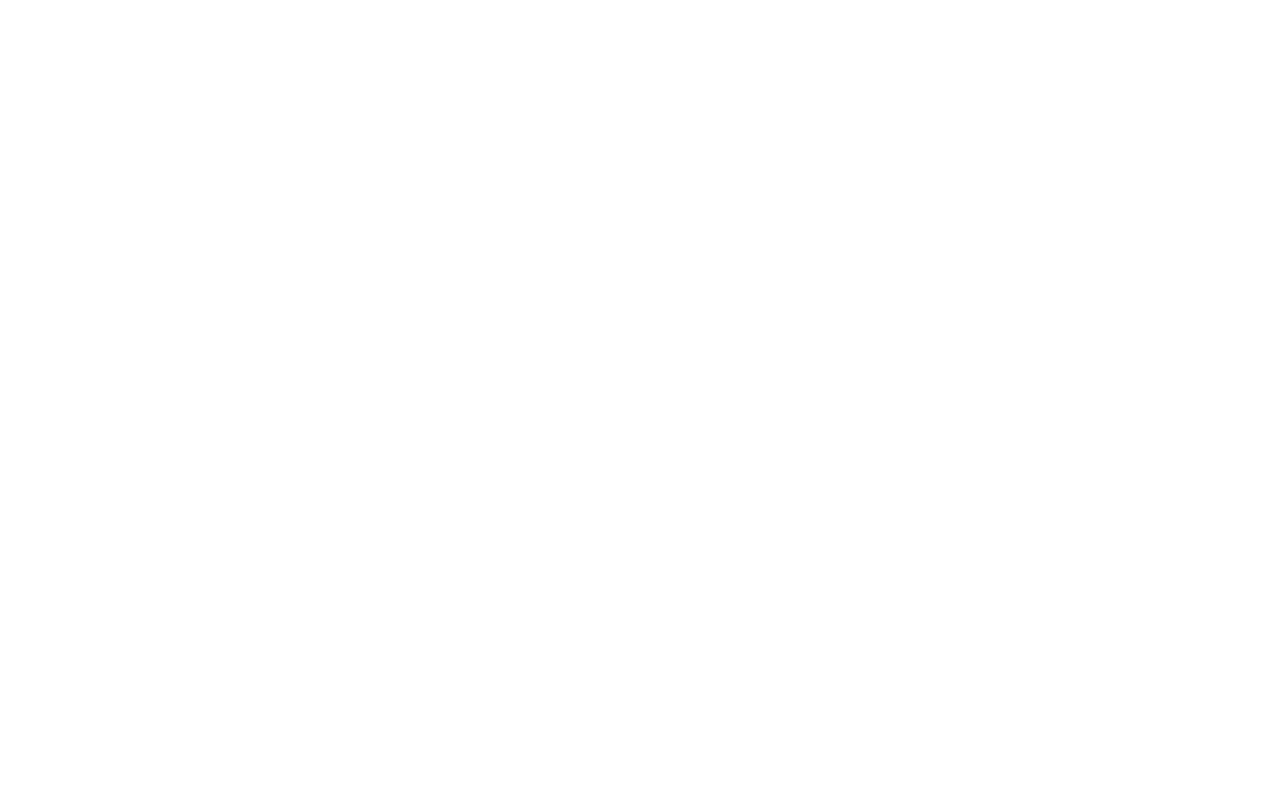
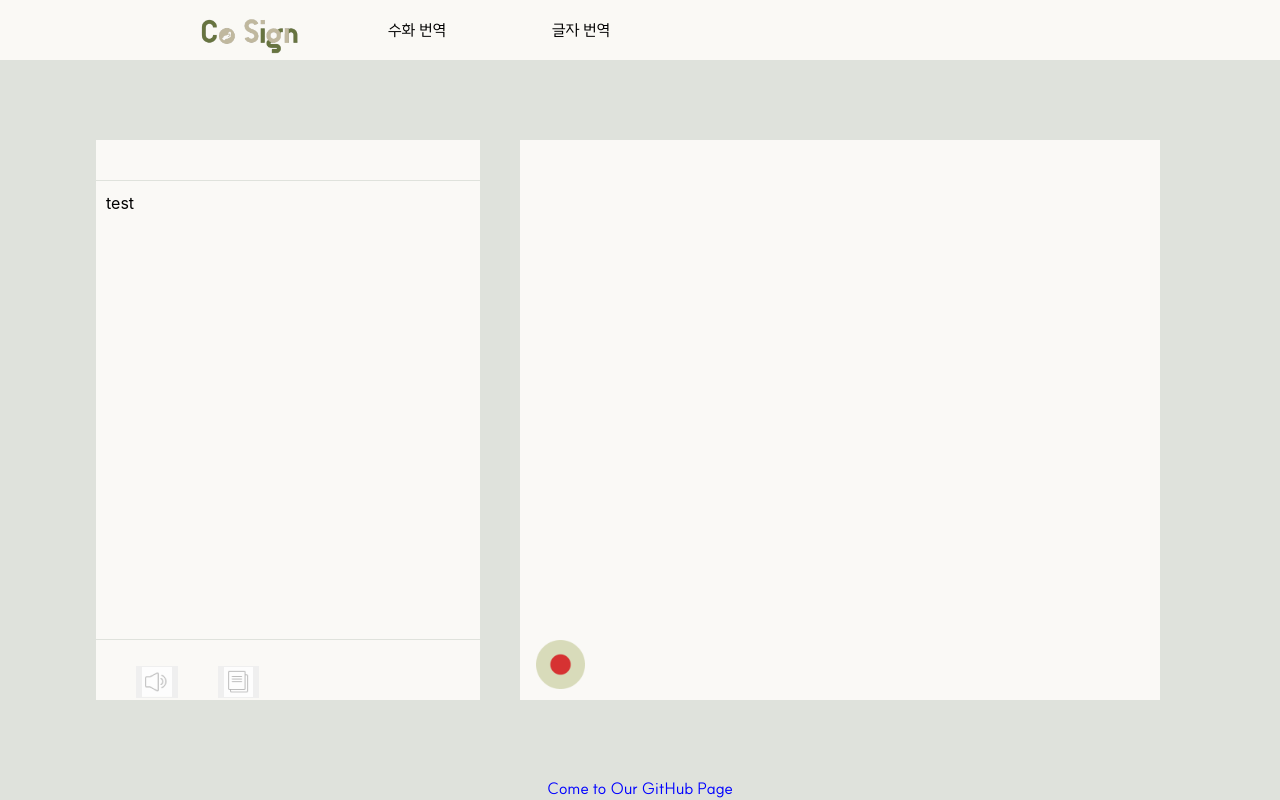
Before and after one commit to five-potatoes/front-end, a React (Create React App) app: page /TextTranslator in a window 1280 px wide. Before the commit this address had no page. Built offline with nearby package versions, Linux system fonts and the light colour scheme; no server answers.

Commit message:
ui body div위치 고정
ㅇ

```diff
--- a/src/App.js
+++ b/src/App.js
@@ -9,7 +9,7 @@
   return (
     <Routes>
       <Route path='/' element={<SignToText />} />
-      <Route path='/Text' element={<TextToSign />} />
+      <Route path='/TextTranslator' element={<TextToSign />} />
     </Routes>
   );
 }
--- a/src/component/Home/Header.js
+++ b/src/component/Home/Header.js
@@ -2,15 +2,37 @@
 import styles from '../styles/Header.module.css'
 import { useNavigate } from "react-router-dom";
 
+const Header = () => {
+    const movePage = useNavigate();
+    const goToSign = () => movePage('/');
+    const goToText = () => movePage('/TextTranslator');
+
+    /*const [currentClick, setCurrentClick] = React.useState(null);
+
+    const GetClick = (e) =>{
+        setCurrentClick(e.target.id);
+    };
+
+    React.useEffect(
+        (e) => {
+            if (currentClick != null){
+                let current = document.getElementById(currentClick);
+                current.style.color = "black";
+                current.style.borderBottom = "2px solid";
+                current.style.borderBottomColor = "#1c28f4"
+            }
+            [currentClick]
+        }
+    );*/
 
 
-const Header = () => {
+
     return (
         <header className={styles.test}>
             <div>
-                <img src="logo.png" alt="logo" className={styles.logo} width={100}/>
-                <button className={styles.headbtn}>수화 번역</button>
-                <button className={styles.headbtn}>글자 번역</button>
+                <img src="logo.png" alt="logo" className={styles.logo} width={100} />
+                <button className={styles.headbtn} onClick={goToSign}>수화 번역</button>
+                <button className={styles.headbtn} onClick={goToText}>글자 번역</button>
             </div>
         </header>
     )
--- a/src/component/Home/SignToText.js
+++ b/src/component/Home/SignToText.js
@@ -1,13 +1,12 @@
 import React from "react";
 import { useEffect, useState } from "react";
-import styles from '../styles/Body.module.css'
+import styles from '../styles/SignToText.module.css'
 import Footer from "./Footer";
 import Header from "./Header";
 import Translator from '../function/Translator'
 import TextToSpeak from "../function/TextToSpeak";
 import CopyToClipboard from "react-copy-to-clipboard";
 import Webcam from "../function/Webcam";
-//https://stickode.tistory.com/663
 
 const SignToText = () => {
 
--- a/src/component/Home/TextToSign.js
+++ b/src/component/Home/TextToSign.js
@@ -1,29 +1,53 @@
 import React from "react";
+import { useEffect, useState } from "react";
+import styles from '../styles/TextToSign.module.css'
 import Footer from "./Footer";
 import Header from "./Header";
 import Translator from '../function/Translator'
-// import styles from '../styles/Body.module.css'
+import TextToSpeak from "../function/TextToSpeak";
+import CopyToClipboard from "react-copy-to-clipboard";
+import Webcam from "../function/Webcam";
 
 const TextToSign = () => {
+
+    const [text, setText] = useState("test");
+
+    useEffect(() => {
+        window.speechSynthesis.getVoices();
+    }, []);
+
+    const handleInput = (e) => {
+        setText(e.target.value);
+    }
+
+    const handleButton = () => {
+        TextToSpeak(text);
+    };
+
     return (
         <>
             <Header />
             <body>
-                <div>
-                    <div>
-                        <textarea>안녕하세요</textarea>
+                <div className={styles.body}>
+                    <div className={styles.trans}>
+                        <textarea className={styles.text} onChange={handleInput} value={text} />
+                        <div>
+                            <button onClick={handleButton} className={styles.btn}>
+                                <img src="img/소리듣기.png"/>
+                            </button>
+                            <CopyToClipboard text={text} className={styles.btn}>
+                                <button>
+                                    <img src="img/복사버튼.png"/>
+                                </button>
+                            </CopyToClipboard>
+                        </div>
                     </div>
-
-                    <button>비디오</button>
-
-                    <div>
-                        <button>녹음</button>
-                        <button>시작</button>
-                        <button onClick={() => {Translator("video");}}>번역</button>
+                    <div className={styles.video}>
+                        <Webcam mode={"sign"} />
                     </div>
                 </div>
             </body>
-            <Footer/>
+            <Footer />
         </>
     )
 }
--- /dev/null
+++ b/src/component/styles/TextToSign.module.css
@@ -0,0 +1,56 @@
+.body{
+    display: flex;
+    background-color: #DFE2DC;
+    width: 100vw;
+    height: 92.5vh;
+}
+
+.video{
+    margin-top: 80px;
+    margin-left: 20px;
+    margin-right: 7.5%;
+    margin-bottom: 40px;
+    padding-top: 30px;
+    border: none;
+    background-color: #FAF9F6;
+    width: 50vw;
+    height: 70vh;
+}
+
+.trans{
+    border: none;
+    margin-top: 80px;
+    margin-left: 7.5%;
+    margin-right: 20px;
+    margin-bottom: 40px;
+    background-color: #FAF9F6;
+    height: 70vh;
+}
+
+.text{
+    margin-top: 40px;
+    border-top: 1px solid #DFE2DC;
+    border-bottom: 1px solid #DFE2DC;
+    border-right: none;
+    border-left: none;
+    width: 30vw;
+    height: 57.5vh;
+    padding: 10px;
+    resize: none;
+    background-color: #FAF9F6;
+
+}
+
+.text:focus {
+    outline: none;
+}
+
+.btn{
+    margin-left: 40px;
+    margin-top: 20px;
+    border: none;
+}
+
+.btnImg{
+    width: 100%;
+}
```
Also changed, not shown: src/component/styles/SignToText.module.css (renamed from src/component/styles/Body.module.css).
